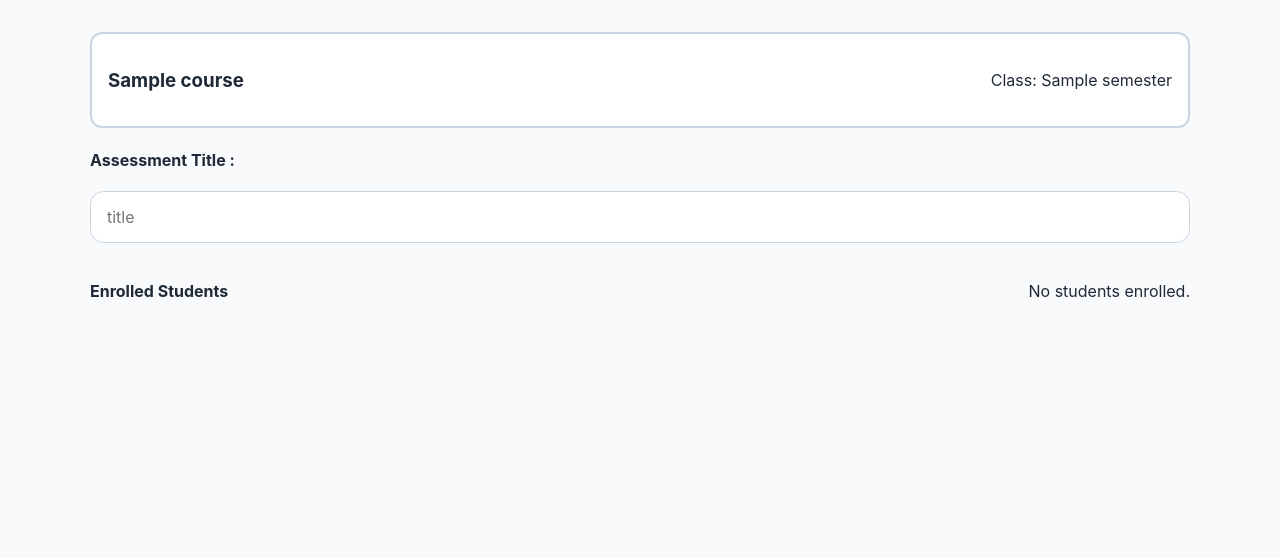
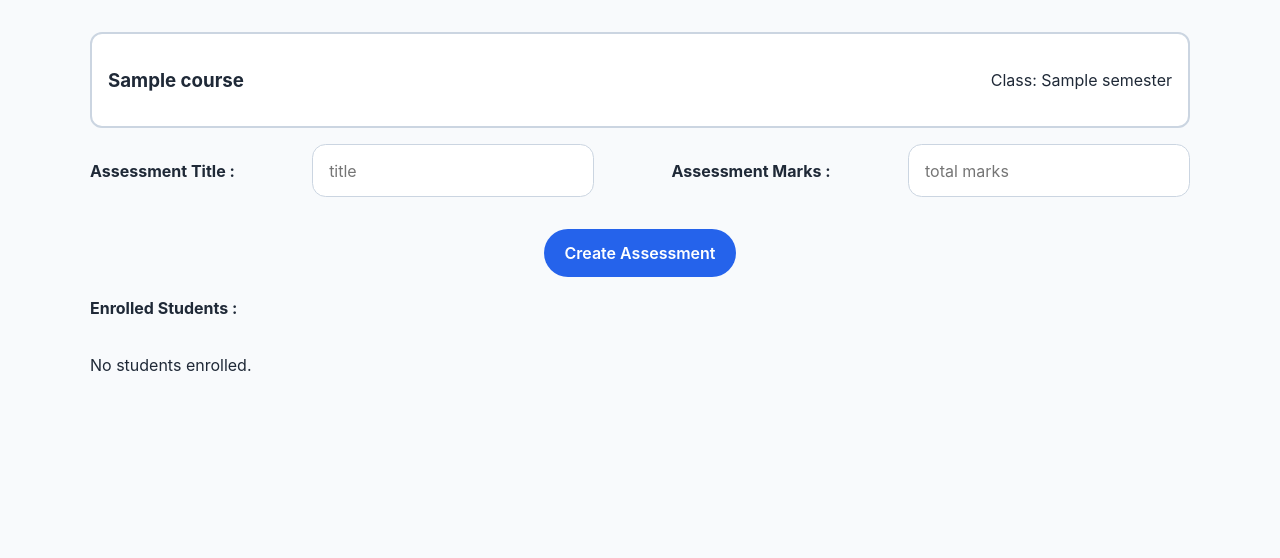
Before and after one commit to msameert/test, a Flask app: template templates/assessment.html in a window 1280 px wide. Shown: the part 76-634 px from the top of the page. Run offline with Flask 3, Linux system fonts and the light colour scheme; tables that the repository leaves empty hold one stand-in row (values such as "Sample post"); the template is opened without the code that fills it: values that come from a table or form of the project are taken from there, most other values are stand-ins (such as "Sample title", 1, 10 or a date in 2020).

Commit message:
feat(assessment): implement assessment creation endpoint and UI form integration
Enable faculty to create assessments with title and marks through dedicated web form and API endpoint.

What was fixed:
- Assessment creation was not accessible through the user interface
- Faculty lacked a dedicated form to create assessments with titles and maximum marks
- Backend had no API endpoint to persist assessment data with validation and authorization

Why this change was necessary:
- Assessment management is core functionality requiring both frontend and backend support
- Dedicated endpoint ensures proper authentication (faculty-only), validation, and data integrity
- UI form enables faculty to create assessments without direct database access
- Assessment titles and marks are fundamental attributes for tracking student performance

Implementation details:
- Endpoint validates faculty authentication by querying Faculty table against session user_id
- Form includes hidden input for course_id to auto-associate assessments with correct course
- Server-side validation ensures all required fields provided before database operations
- Returns appropriate HTTP status codes: 400 (validation error), 403 (unauthorized), 201 (success)
- Marks cast to float for decimal precision in grading scenarios
- Session-based authentication restricts assessment creation to authenticated faculty only

Changes:
- backend/api/restapi.py: Added session, Assessment, and Studentmark imports. Implemented POST endpoint /assessment/get_assessment that extracts form data, authenticates faculty, validates inputs, creates Assessment record with faculty_id association, and returns JSON response with appropriate status codes.

- templates/assessment.html: Wrapped form in <form> element targeting api.get_assessment with POST method. Added hidden course_id input for automatic submission. Extended title-card to include marks input field with 'total marks' placeholder. Added 'Create Assessment' submit button. Moved 'Enrolled Students' label outside course_students div. Updated existing student marks placeholder to 'obtained marks' for clarity.

- static/css/style.css: Added .title-card CSS class with flexbox layout (display: flex, align-items: center, gap: 1rem, justify-content: space-between) for consistent form element spacing and alignment.

```diff
--- a/static/css/style.css
+++ b/static/css/style.css
@@ -551,3 +551,10 @@ footer {
     gap: 1rem;
     justify-content: space-between;
 }
+
+.title-card {
+    display: flex;
+    align-items: center;
+    gap: 1rem;
+    justify-content: space-between;
+}
--- a/templates/assessment.html
+++ b/templates/assessment.html
@@ -8,7 +8,8 @@
             <p>Class: {{ fc.semester.name }}</p>
 
         </div>
-
+       <form action="{{ url_for('api.get_assessment') }}" method="post">
+        <input type="hidden" name="course_id" value="{{ fc.course_id }}">   <!-- this hidden form sends course_id automatically -->
         <div class="title-card">
             <h4>Assessment Title :</h4>
             <p><input
@@ -17,10 +18,20 @@
                 placeholder="title"
                 class="input-field"
             /></p>
+            <h4>Assessment Marks :</h4>
+            <p><input
+                type="text"
+                name="marks"
+                placeholder="total marks"
+                class="input-field"
+            /></p>
         </div>
-
+        <div class="center-btn">
+                     <button type="submit" class="button">Create Assessment</button>
+        </div>
+       </form>
+          <h4>Enrolled Students :</h4>
         <div class="course_students">
-            <h4>Enrolled Students</h4>
 
             {% for enrollment in course_students.get(fc.id, []) %}
                <p>
@@ -29,7 +40,7 @@
                 <input
                 type="text"
                 name="marks"
-                placeholder="marks"
+                placeholder="obtained marks"
                 class="input-field"
             />
                </p>
```
Also changed, not shown: backend/api/restapi.py (+28 -1 lines).
